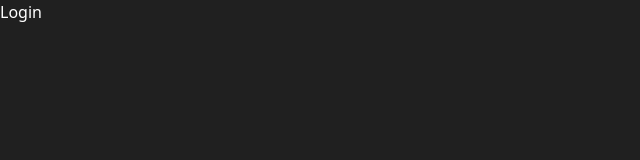
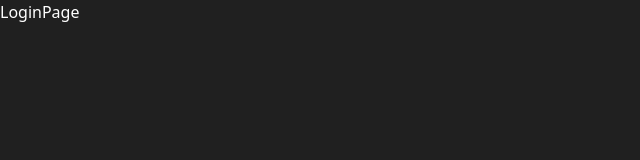
Before and after one commit to hectorc2907/practice-fullstack, a React (Vite) app in the folder projects/TaskManager/client/: page /login in a window 1280 px wide. Shown: the top 160 px of the page, without its empty margins (0-640 px from the left). Built offline with nearby package versions, Linux system fonts and the light colour scheme.

Commit message:
importamos los componentes en su route correspoindiente

```diff
--- a/projects/TaskManager/client/src/App.jsx
+++ b/projects/TaskManager/client/src/App.jsx
@@ -1,12 +1,14 @@
 import { BrowserRouter, Routes, Route } from "react-router-dom";
+import RegisterPage from "./pages/RegisterPage";
+import LoginPage from "./pages/LoginPage";
 
 function App() {
   return (
     <BrowserRouter>
       <Routes>
         <Route path="/" element={<h1>Home Page</h1>}></Route>
-        <Route path="/login" element={<h1>Login</h1>}></Route>
-        <Route path="/register" element={<h1>Register</h1>}></Route>
+        <Route path="/login" element={<LoginPage />}></Route>
+        <Route path="/register" element={<RegisterPage />}></Route>
         <Route path="/tasks" element={<h1>Tasks Page</h1>}></Route>
         <Route path="/add-task" element={<h1>New Task</h1>}></Route>
         <Route path="/tasks/:id" element={<h1>Update Task</h1>}></Route>
```
